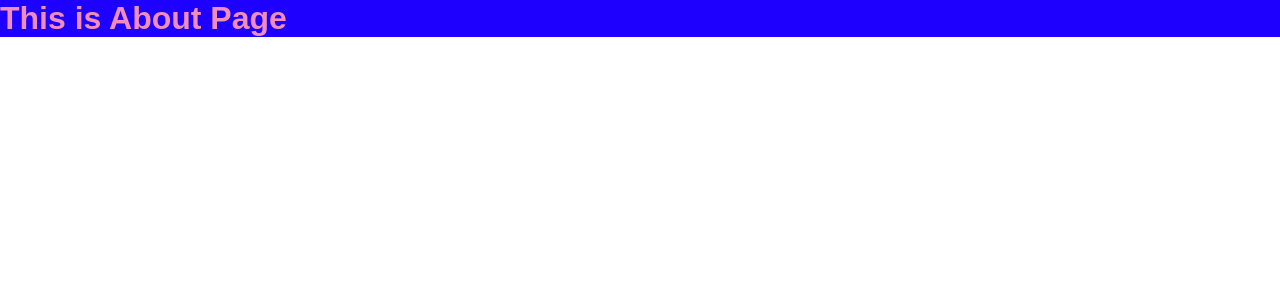
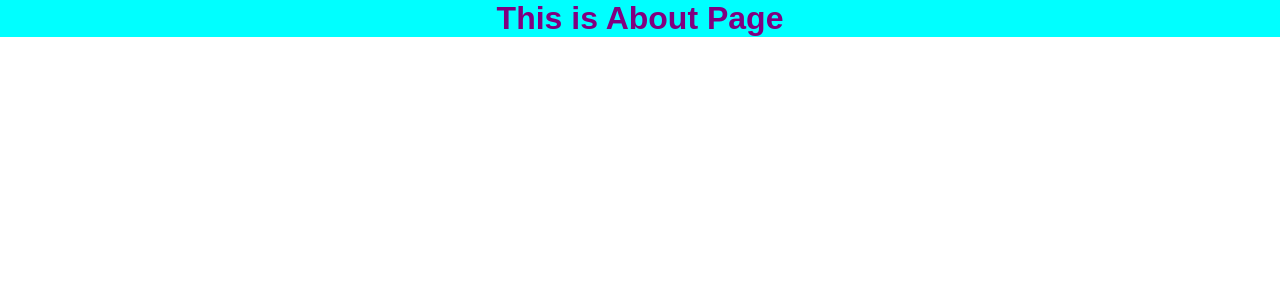
Before and after one commit to WardaWaseem2812/NextJS_Assignment_1, a Next.js app: page /about in a window 1280 px wide. Shown: the top 300 px of the page. Built offline with nearby package versions, Linux system fonts and the light colour scheme.

Commit message:
Update about.module.css

```diff
--- a/src/app/about/about.module.css
+++ b/src/app/about/about.module.css
@@ -1,4 +1,8 @@
 .about {
-    background-color: rgb(30, 0, 255);
-    color: rgb(241, 140, 187);
+    font-size: 150 pc;
+    background-color: aqua;
+    color: purple;
+    text-align: center;
+
+
 }
```
